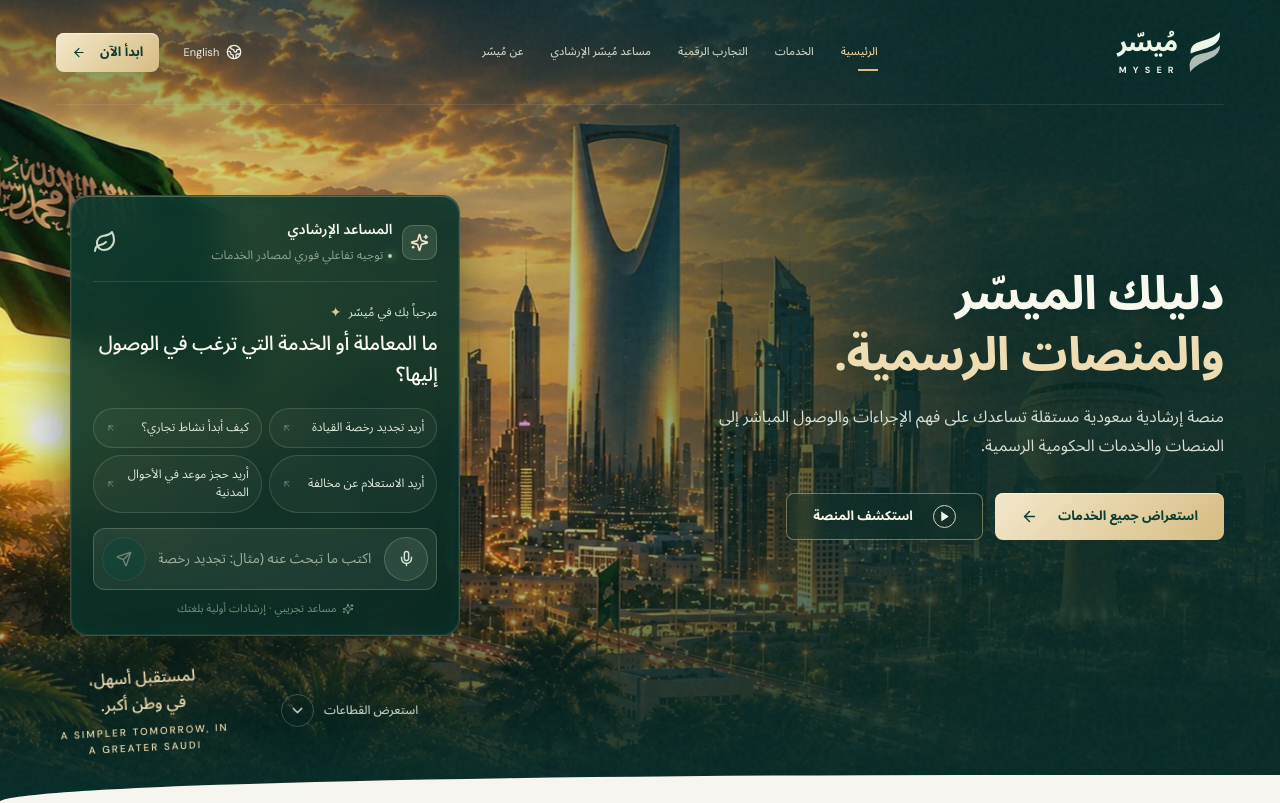
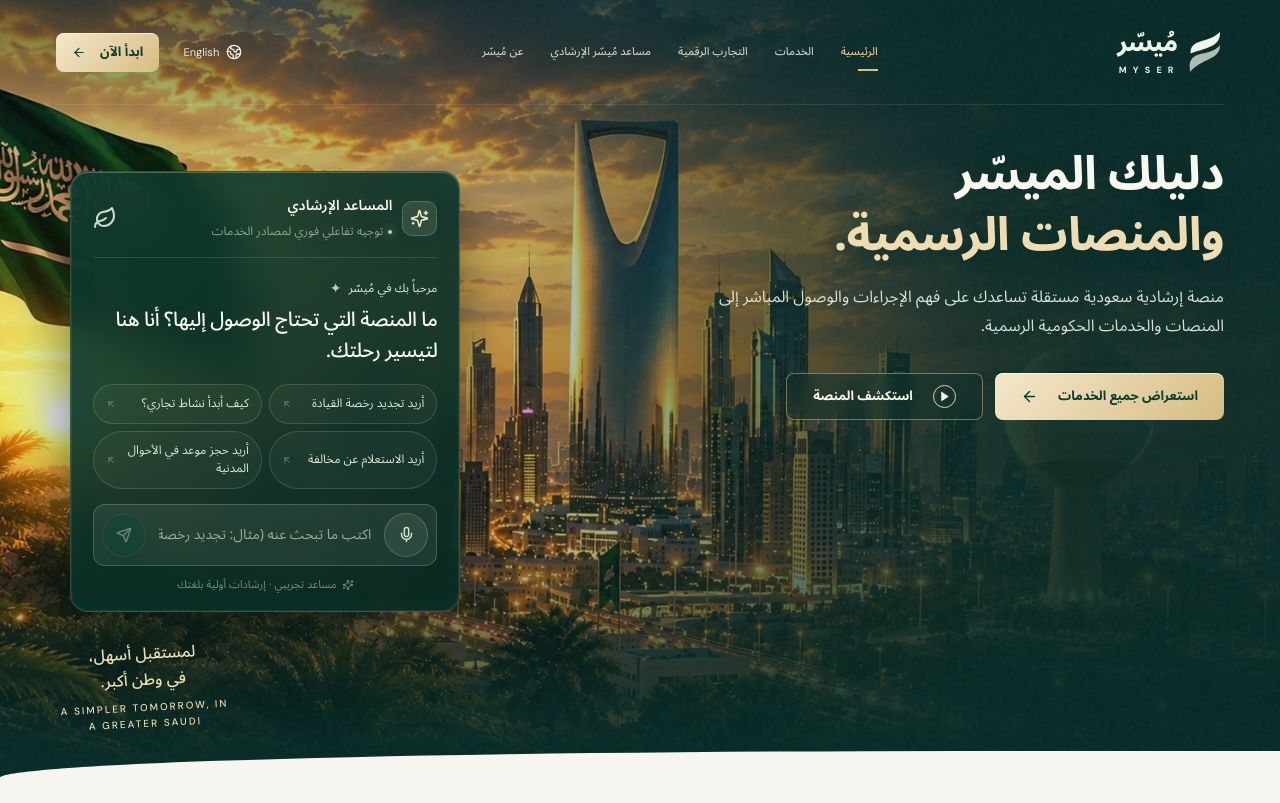
Before and after one commit to manaralnuqaydan/MYSER, a Next.js app: page / in a window 1280 px wide. Shown: the top 803 px of the page. Built offline with nearby package versions, Linux system fonts and the light colour scheme.

Commit message:
إزالة الفراغ فوق العنوان وحذف «استعرض القطاعات» وتحديث سؤال المساعد
Co-Authored-By: Claude Opus 5.5 (1M context) <noreply@anthropic.com>
Claude-Session: https://claude.ai/code/session_015FbgM1Z8J6t9KwWTCFUJPq

```diff
--- a/app/globals.css
+++ b/app/globals.css
@@ -353,12 +353,13 @@ button:disabled {
   grid-template-columns: minmax(0, 1.25fr) minmax(320px, 0.75fr);
   align-items: center;
   gap: clamp(48px, 7vw, 104px);
-  padding-top: 64px;
+  padding-top: 40px;
   padding-bottom: 18px;
 }
 .hero-copy {
   max-width: 700px;
   width: 100%;
+  align-self: start;
 }
 .hero-eyebrow {
   color: #dac495;
@@ -672,7 +673,7 @@ button:disabled {
   text-align: center;
   color: #eeddb2;
   transform: rotate(-3deg);
-  margin-inline-start: 30px;
+  margin-inline-start: auto;
 }
 .hero-signature small {
   display: block;
@@ -3049,7 +3050,7 @@ html[dir="ltr"] .nav .active:after {
     font-size: 11px;
   }
   .hero-signature {
-    margin-inline-start: 10px;
+    margin-inline-start: auto;
     font-size: 17px;
   }
   .stat {
@@ -3679,7 +3680,7 @@ html[dir="ltr"] .nav .active:after {
   }
   .hero-buttons {
     display: grid;
-    grid-template-columns: repeat(2, minmax(0, 1fr));
+    grid-template-columns: minmax(0, 1.1fr) minmax(0, 1fr);
     width: 100%;
   }
   .hero-trust {
--- a/components/Homepage.tsx
+++ b/components/Homepage.tsx
@@ -451,12 +451,6 @@ export default function Homepage() {
           </motion.div>
         </div>
         <div className="hero-bottom container">
-          <a href="#services" className="scroll-link">
-            <span>{t.scroll}</span>
-            <span className="scroll-circle">
-              <ChevronDown size={17} />
-            </span>
-          </a>
           <span className="hero-signature">
             {ar
               ? "لمستقبل أسهل،\nفي وطن أكبر."
--- a/lib/content.ts
+++ b/lib/content.ts
@@ -83,7 +83,7 @@ export const copy = {
     sub: "منصة إرشادية سعودية مستقلة تساعدك على فهم الإجراءات والوصول المباشر إلى المنصات والخدمات الحكومية الرسمية.",
     demo: "منتج استرشادي سعودي · مستقل",
     welcome: "مرحباً بك في مُيسّر",
-    help: "ما المعاملة أو الخدمة التي ترغب في الوصول إليها؟",
+    help: "ما المنصة التي تحتاج الوصول إليها؟ أنا هنا لتيسير رحلتك.",
     input: "اكتب ما تبحث عنه (مثال: تجديد رخصة، سجل تجاري)...",
     smart: "المساعد الإرشادي",
     online: "توجيه تفاعلي فوري لمصادر الخدمات",
@@ -211,7 +211,7 @@ export const copy = {
     sub: "An independent Saudi concept for exploring digital services and understanding their steps through one clear, bilingual experience.",
     demo: "Saudi vision · Independent concept",
     welcome: "Welcome to Myser",
-    help: "How can I make your day easier?",
+    help: "Which platform do you need to reach? I’m here to make your journey easier.",
     input: "Tell us what you need...",
     smart: "Myser guided assistant",
     online: "A guided demo in your preferred language",
```
